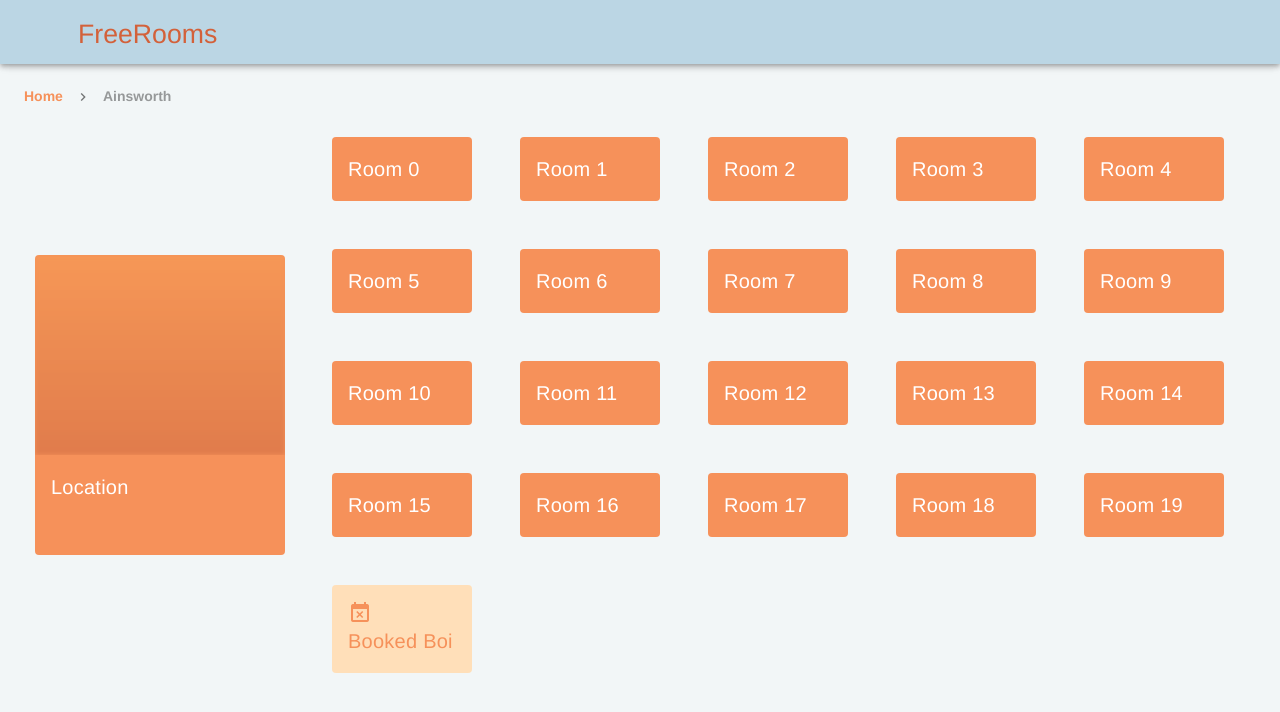
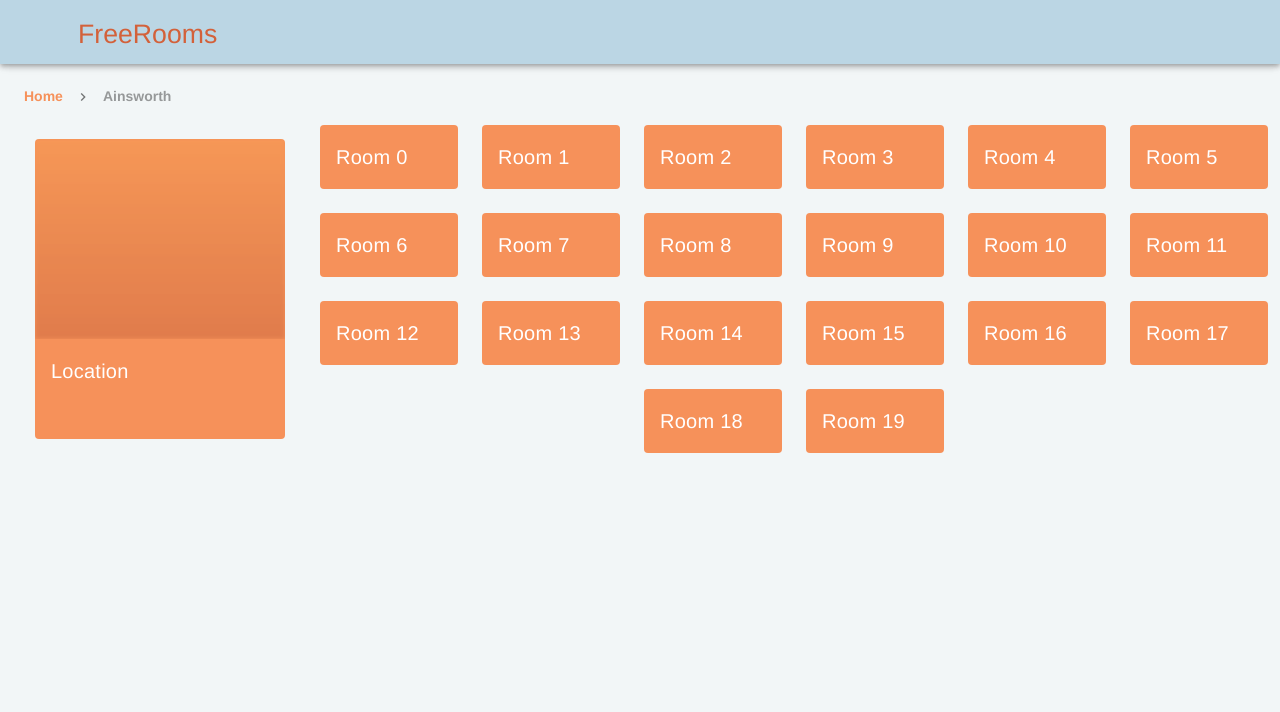
Before and after one commit to devsoc-unsw/freerooms, a Vue app in the folder frontend/: page /location/0 in a window 1280 px wide. Shown: the top 712 px of the page. Built offline with nearby package versions, Linux system fonts and the light colour scheme.

Commit message:
feat (room list view): corrected layout to single column for xs views.

```diff
--- a/frontend/src/components/LocationRoomView.vue
+++ b/frontend/src/components/LocationRoomView.vue
@@ -3,8 +3,8 @@
         <v-row
           no-gutters
           align="center"
-          justify="center"
-
+          justify="left"
+          class="mx-0 px-0"
         >
           <v-col
             cols="12"
@@ -34,13 +34,16 @@
             cols="12"
             lg="9"
           >
-            <v-row>
+            <v-row
+              align="center"
+              justify="center"
+              class="pl-3 pr-3 pl-md-0"
+            >
               <!-- Booked class -->
               <v-col v-for="(n, index) in 20"
                 :key="n"
-                class="ma-3"
                 cols="12"
-                sm="4"
+                sm="5"
                 lg="2"
               >
                 <router-link :to="{name: 'room', params: { locationId : locationId, roomId: index}}">
@@ -54,11 +57,11 @@
               </v-col>
 
               <!-- Currently booked class -->
-              <v-col
-                class="ma-3"
+              <!-- <v-col
+                class="ma-1"
                 min-width="50px"
                 cols="12"
-                sm="4"
+                sm="5"
                 lg="2"
                 >
                 <v-tooltip top>
@@ -78,7 +81,7 @@
                 </template>
                 <span>Room is currently booked.</span>
                 </v-tooltip>
-              </v-col>
+              </v-col> -->
             </v-row>
           </v-col>
         </v-row>
```
